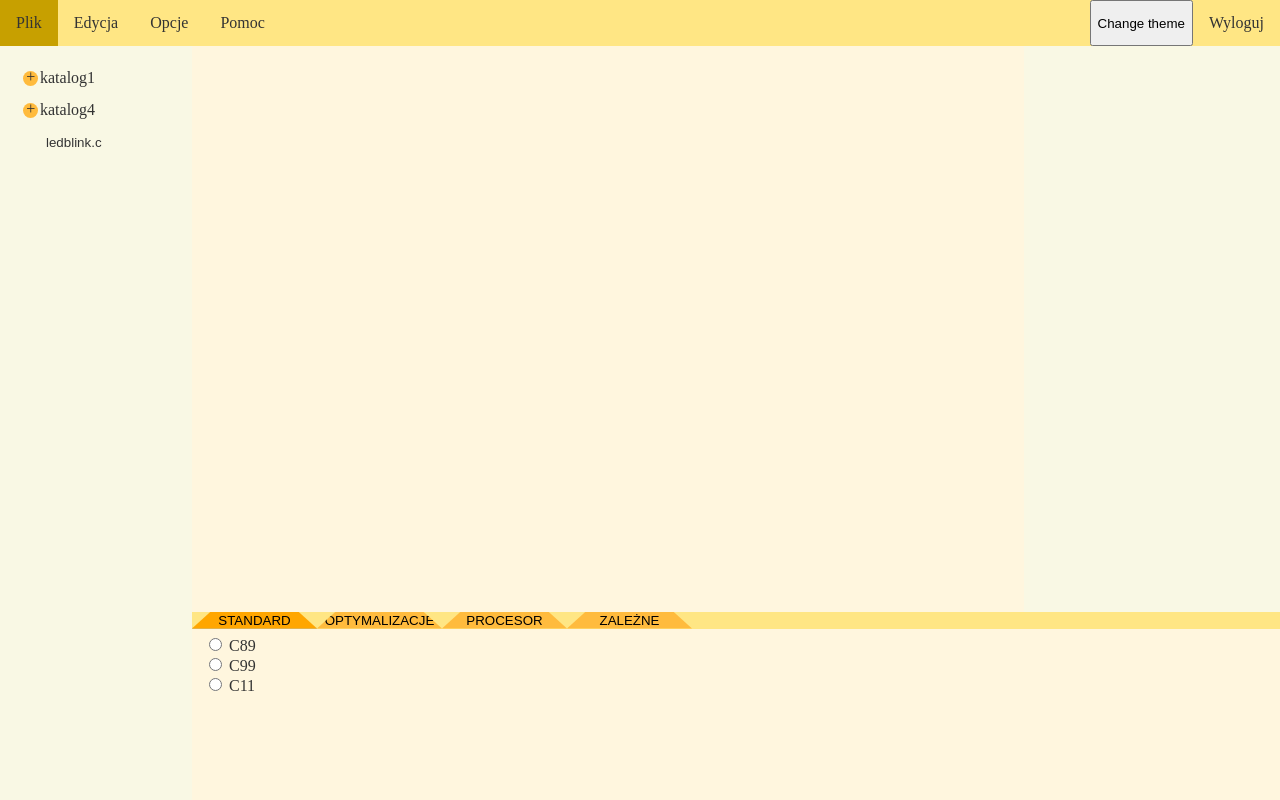
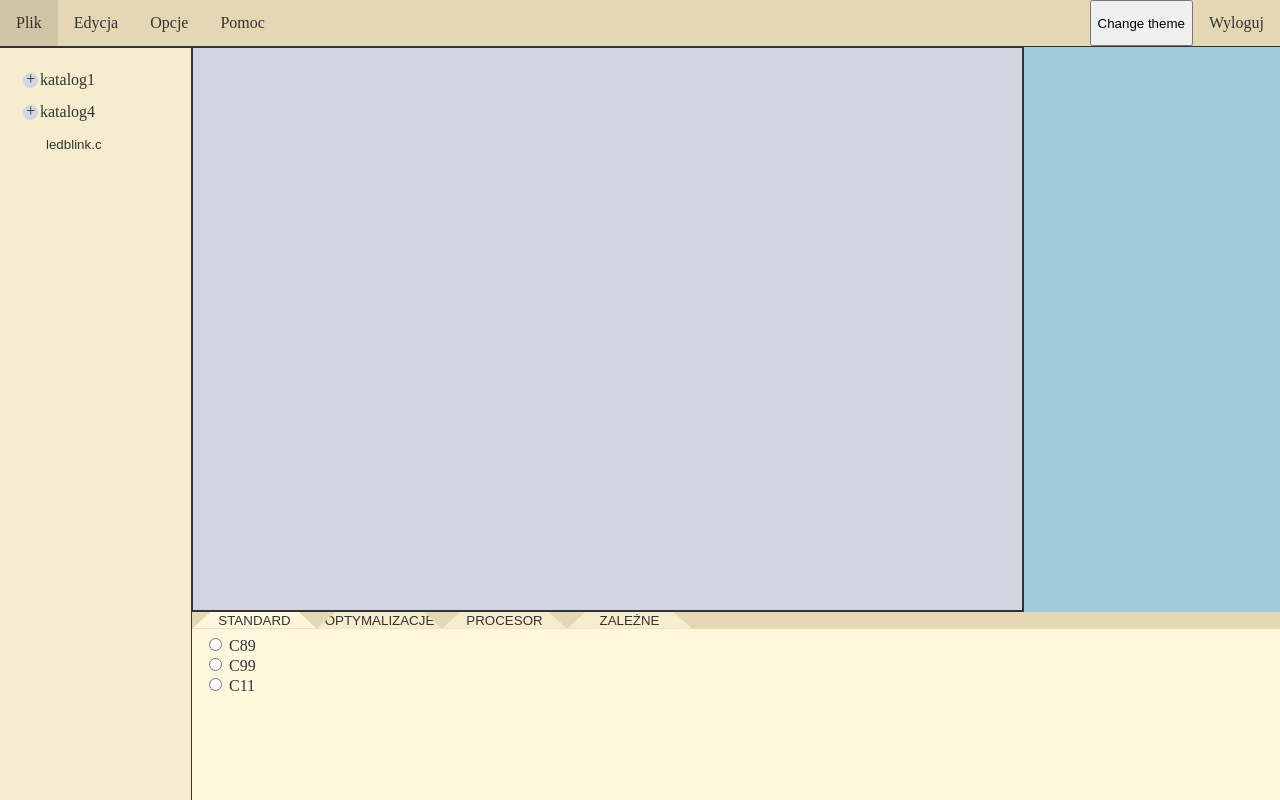
Before and after one commit to SzymonM213/aww_task2, a Django app: page /compiler/ in a window 1280 px wide. Run offline with Django 4.2, Linux system fonts and the light colour scheme; a user stored in the database is signed in; data comes from the database, SQL or seed files in the repository; both versions use the stored data as it was after the commit.

Commit message:
small changes, final version

```diff
--- a/mysite/compiler/models.py
+++ b/mysite/compiler/models.py
@@ -47,7 +47,7 @@ class Directory(models.Model):
 
     def delete(self):
         self.access = False
-        self.last_access_change = timezone.now
+        self.last_access_change = timezone.now()
         for dir in self.directory_set.all():
             dir.delete()
         for file in self.file_set.all():
@@ -179,7 +179,6 @@ class File(models.Model):
 
     def compile(self, args):
         f = open(str(self.id) + '.c', 'w+')
-        print(self.content())
         f.write(self.content())
         f.close()
         command = ["sdcc", "-S"]
@@ -187,7 +186,6 @@ class File(models.Model):
         p = subprocess.run(command + args + [f'{self.id}.c'], capture_output=True)
         errors = p.stderr.decode('utf-8').splitlines()
         for error in errors:
-            print(error)
             if ":" not in error:
                 continue
             if "warning" in error:
@@ -207,14 +205,12 @@ class File(models.Model):
                         section.status_data = error_details
                         section.save()
         os.remove(str(self.id) + '.c')
-        print(p.returncode)
         if os.path.isfile(str(self.id) + '.asm') and p.returncode == 0:
             f = open(str(self.id) + '.asm', 'r')
             result = f.read()
             f.close()
-            # os.remove(str(self.id) + '.asm')
+            os.remove(str(self.id) + '.asm')
             return result
-        print(p.stderr.decode('utf-8'))
         return 'error'
 
     def display_compilation(self, text):
--- a/mysite/compiler/static/compiler/style.css
+++ b/mysite/compiler/static/compiler/style.css
@@ -1,33 +1,33 @@
 .light {
     background-color: #f1f1f1;
-    --menu-color: #ffe684;
+    --menu-color: #e4d8b4;
     --text-color: #333;
-    --file-selector-bg: #fffdda93;
-    --program-text-bg: #fff6de;
-    --code-fragment-bg: #fffdda93;
+    --file-selector-bg: #F5EDCE;
+    --program-text-bg: #d2d4e1;
+    --code-fragment-bg: #a0cade;
     --tabs-bg: #fff6de;
-    --tabs-color: #ffbb3d;
-    --hover-color: #c7a000;
-    --second-text: #b6b6b6;
-    --active-color: #ffa600;
-    --asm-hover-color: #e8ddaf;
-    --header-hover-color: #c3ba96;
+    --tabs-color: #F5EDCE;
+    --hover-color: #d0c5a4;
+    --second-text: #8a8a8a;
+    --active-color: #fff6de;
+    --asm-hover-color: #cfeeff;
+    --header-hover-color: #a4e1ff;
 }
 
 .dark {
-    background-color: #000000;
-    --menu-color: #000000;
-    --text-color: #f1f1f1;
-    --file-selector-bg: #002c7d;
-    --program-text-bg: #001344;
-    --code-fragment-bg: #00035f;
+    background-color: #0c0c0e;
+    --menu-color: #0d0027;
+    --text-color: #e9cbcb;
+    --file-selector-bg: #090044;
+    --program-text-bg: #03001a;
+    --code-fragment-bg: #070033;
     --tabs-bg: #24225d;
-    --tabs-color: #00b3ff;
+    --tabs-color: #2100a6;
     --hover-color: #625f80;
     --second-text: #b6b6b6;
-    --active-color: #00b3ff;
-    --asm-hover-color: #827cc7;
-    --header-hover-color: #4b467e;
+    --active-color: #24225d;
+    --asm-hover-color: #372da1;
+    --header-hover-color: #0c0090;
 }
 
 html {
@@ -142,6 +142,27 @@ body {
     }
 }
 
+.program-text {
+    border-top: 1px solid var(--text-color);
+    border-left: 1px solid var(--text-color);
+    border-right: 2px solid var(--text-color);
+    border-bottom: 2px solid var(--text-color);
+}
+
+.file-selection {
+    border-right: 1px solid var(--text-color);
+    border-top: 1px solid var(--text-color);
+}
+
+.code-fragment {
+    border-left: 1px solid var(--text-color);
+    border-top: 1px solid var(--text-color);
+}
+
+.navbar {
+    border-bottom: 1px solid var(--text-color);
+}
+
 .navbar div button {
     text-align: center;
     display: block;
@@ -184,7 +205,7 @@ textarea {
     margin: 4px 2px;
     cursor: pointer;
     border-radius: 50px;
-    box-shadow: 0 9px #999;
+    box-shadow: 0 9px var(--hover-color);
     width: 100%;
     height: 100%;
     box-sizing: border-box;
@@ -238,7 +259,7 @@ ul summary::before {
     left: -1.05em;
     top: 0.55em;
     content:"+";
-    background:var(--tabs-color);
+    background:var(--program-text-bg);
     display:block;
     width: 15px;
     height: 15px;
@@ -291,7 +312,6 @@ ul details[open] > summary::before {
     position: absolute;
     background-color: var(--menu-color);
     min-width: 160px;
-    box-shadow: 0px 8px 16px 0px rgba(0,0,0,0.2);
     z-index: 3;
 }
 
@@ -320,7 +340,7 @@ ul details[open] > summary::before {
 }
 
 .dropdown-content button:hover {
-    background-color: #ddd;
+    background-color: var(--hover-color);
 }
 
 .dropdown:hover .dropdown-content {
@@ -349,6 +369,7 @@ ul details[open] > summary::before {
     float: left;
     position: relative;
     background-color: var(--tabs-color);
+    color: var(--text-color);
     clip-path: polygon(15% 0, 85% 0, 100% 100%, 0 100%);
     overflow: scroll;
 }
@@ -374,7 +395,6 @@ ul details[open] > summary::before {
 
 .code-fragment {
     overflow: scroll;
-    /* font-size: small; */
     resize: none;
     width: 100%;
     height: 100%;
--- a/mysite/compiler/views.py
+++ b/mysite/compiler/views.py
@@ -23,6 +23,7 @@ def index(request):
     if request.method == 'POST':
         file_id = request.POST.get('file')
         if file_id != None:
+            print(file_id)
             file = File.objects.get(id=file_id)
         if request.POST.get('remove_section') != None:
             context = {'file': file}
--- a/mysite/templates/registration/login.html
+++ b/mysite/templates/registration/login.html
@@ -4,7 +4,7 @@
 <p>Your username and password didn't match. Please try again.</p>
 {% endif %}
 
-<p>Zaloguj się, aby zobaczyć swoje pliki</p>
+<p>Zaloguj się, aby zobaczyć swoje pliki (login i hasło root jak coś)</p>
 
 <form method="post" action="{% url 'login' %}">
 {% csrf_token %}
```
Also changed, not shown: mysite/compiler/migrations/0010_alter_directory_date_created_alter_file_date_created_and_more.py (added), mysite/db.sqlite3, 1 other file.
